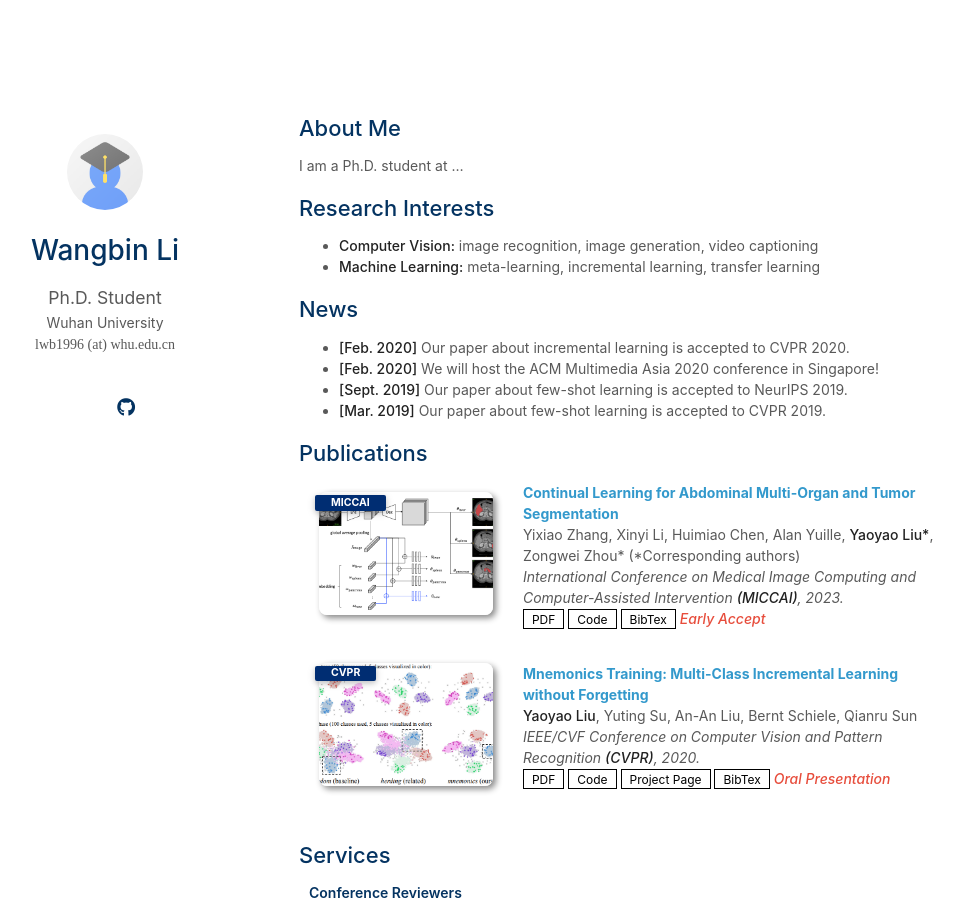
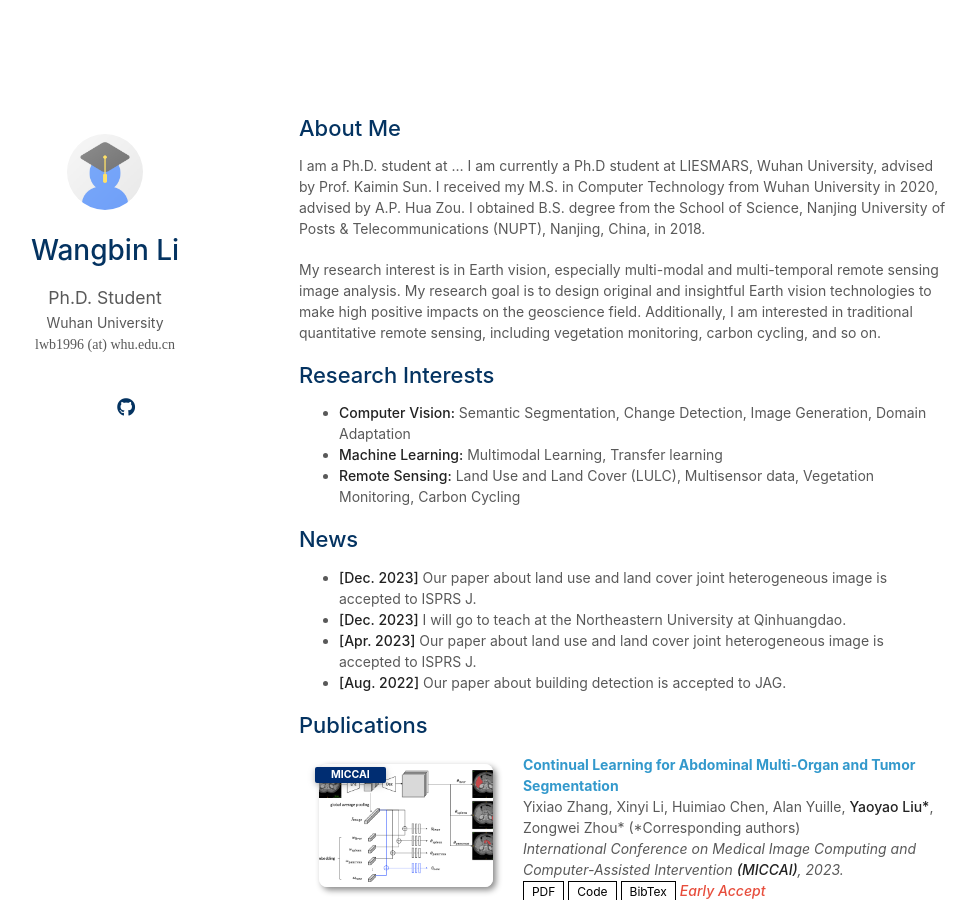
Before and after one commit to Margin1996/WHUlwb.github.io, a Jekyll site: the page built from index.md, in a window 1280 px wide and 900 px high. Shown: the whole window, without its empty margins (171-1145 px from the left). Built offline with Jekyll 4.4.1, drawn with Linux system fonts in a browser that asks for light colours; nearby versions of some CDN libraries; a style sheet for code colours, icons or effects is not loaded; our own code applies the rules of GitHub Pages for plain Markdown files.

Commit message:
Update index.md

```diff
--- a/index.md
+++ b/index.md
@@ -5,18 +5,23 @@ layout: homepage
 ## About Me
 
 I am a Ph.D. student at ...
+I am currently a Ph.D student at LIESMARS, Wuhan University, advised by Prof. Kaimin Sun. I received my M.S. in Computer Technology from Wuhan University in 2020, advised by A.P. Hua Zou.
+I obtained B.S. degree from the School of Science, Nanjing University of Posts & Telecommunications (NUPT), Nanjing, China, in 2018.
+
+My research interest is in Earth vision, especially multi-modal and multi-temporal remote sensing image analysis. My research goal is to design original and insightful Earth vision technologies to make high positive impacts on the geoscience field. Additionally, I am interested in traditional quantitative remote sensing, including vegetation monitoring, carbon cycling, and so on.
 
 ## Research Interests
 
-- **Computer Vision:** image recognition, image generation, video captioning
-- **Machine Learning:** meta-learning, incremental learning, transfer learning
+- **Computer Vision:** Semantic Segmentation, Change Detection, Image Generation, Domain Adaptation
+- **Machine Learning:** Multimodal Learning, Transfer learning
+- **Remote Sensing:** Land Use and Land Cover (LULC), Multisensor data, Vegetation Monitoring, Carbon Cycling
 
 ## News
 
-- **[Feb. 2020]** Our paper about incremental learning is accepted to CVPR 2020.
-- **[Feb. 2020]** We will host the ACM Multimedia Asia 2020 conference in Singapore!
-- **[Sept. 2019]** Our paper about few-shot learning is accepted to NeurIPS 2019.
-- **[Mar. 2019]** Our paper about few-shot learning is accepted to CVPR 2019.
+- **[Dec. 2023]** Our paper about land use and land cover joint heterogeneous image is accepted to ISPRS J.
+- **[Dec. 2023]** I will go to teach at the Northeastern University at Qinhuangdao.
+- **[Apr. 2023]** Our paper about land use and land cover joint heterogeneous image is accepted to ISPRS J.
+- **[Aug. 2022]** Our paper about building detection is accepted to JAG.
 
 {% include_relative _includes/publications.md %}
 
```
